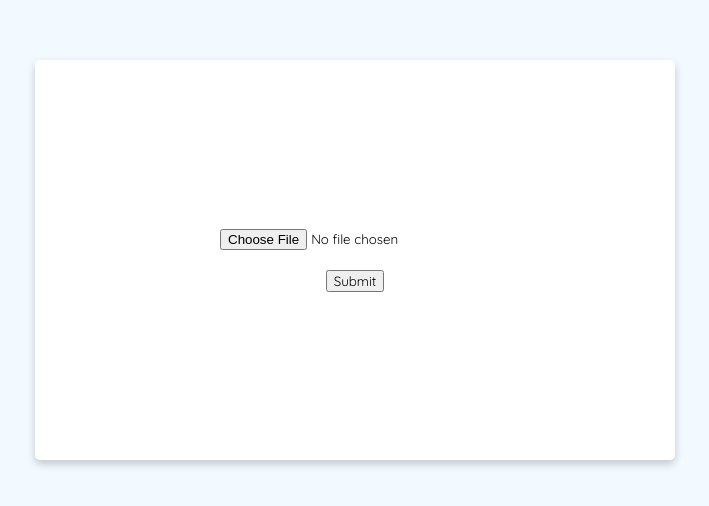
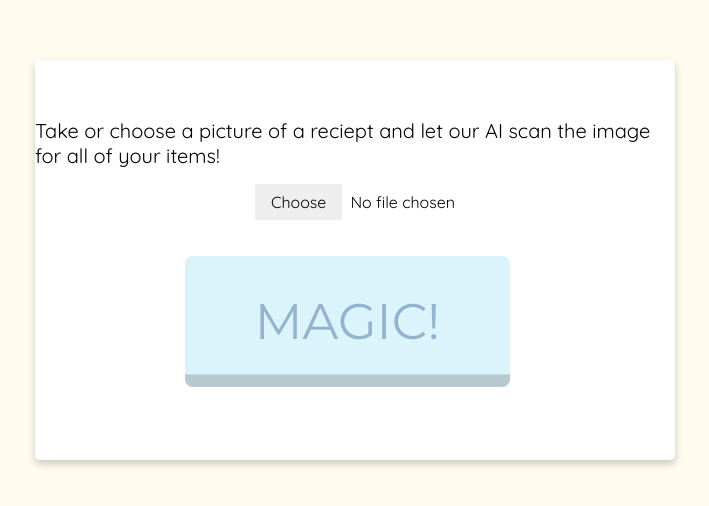
Before and after one commit to nathanlm511/Banana-Split, a React (Create React App) app in the folder frontend/reciept-splitter/: page /camera in a window 1280 px wide. Shown: the part 140-646 px from the top of the page, without its empty margins (285-994 px from the left). Built offline with nearby package versions, Linux system fonts and the light colour scheme.

Commit message:
updated camera page ui

```diff
--- a/frontend/reciept-splitter/src/Components/Camera.css
+++ b/frontend/reciept-splitter/src/Components/Camera.css
@@ -5,7 +5,7 @@
     flex-direction: column;
     align-items: center;
     justify-content: center;
-    background-color: #f2f9ff;
+    background-color: #fffbee;
 }
 
 .camera-form {
@@ -21,4 +21,76 @@
 
 .photo-submit {
     font-family: 'Quicksand', sans-serif;
+    border: none;
+    outline: none;
+    display:inline-block;
+    padding:0.7em 1.4em;
+    margin:0 0.3em 0.3em 0;
+    border-radius:0.15em;
+    box-sizing: border-box;
+    text-decoration:none;
+    font-family: 'Montserrat', sans-serif;
+    text-transform:uppercase;
+    font-weight:400;
+    color:#93B3CF;
+    background-color:#DBF3FA;
+    box-shadow:inset 0 -0.6em 0 -0.35em rgba(0,0,0,0.17);
+    text-align:center;
+    position:relative;
+    font-size: 50px;
 }
+
+.photo-submit:active {
+    top:0.1em;
+}
+
+.file-input {
+    display: flex;
+    text-align: left;
+    background: #fff;
+    padding: 16px;
+    width: 450px;
+    position: relative;
+    border-radius: 3px;
+    flex-direction: row;
+    justify-content: center;
+    align-items: center;
+}
+
+.file-input > [type='file'] {
+    position: absolute;
+    top: 0;
+    left: 0;
+    width: 100%;
+    height: 100%;
+    opacity: 0;
+    z-index: 10;
+    cursor: pointer;
+}
+
+.file-input > .button {
+    display: inline-block;
+    cursor: pointer;
+    background: #eee;
+    padding: 8px 16px;
+    border-radius: 2px;
+    margin-right: 8px;
+}
+
+.file-input:hover > .button {
+    background: #93B3CF;
+    color: white;
+}
+
+.file-input > .label {
+    color: black;
+    white-space: nowrap;
+}
+
+.file-input.-chosen > .label {
+    opacity: 1;
+}
+
+.instructions {
+    font-size: 20px;
+}
--- a/frontend/reciept-splitter/src/Components/Camera.js
+++ b/frontend/reciept-splitter/src/Components/Camera.js
@@ -9,6 +9,7 @@ class Camera extends Component {
     super();
     this.state = {}
     this.handleSubmit = this.handleSubmit.bind(this);
+    this.updateFileName = this.updateFileName.bind(this);
     this.fileInput = React.createRef();
   }
 
@@ -40,14 +41,28 @@ class Camera extends Component {
     e.preventDefault();
   }
 
+  updateFileName() {
+    if (this.fileInput.current) {
+      this.setState({filename: this.fileInput.current.files[0].name});
+    }
+  }
+
   render() {
     return (
       <div className="camera">
         <div className="card">
+          <div className="instructions">
+            Take or choose a picture of a reciept and let our AI scan the image for all of your items!
+          </div>
           <form onSubmit={this.handleSubmit} className="camera-form">
-          <input type="file" accept="image/*" capture="camera" ref={this.fileInput} className="photo-input"></input>
+          <div class='file-input'>
+            <input id="photo-id" type="file" accept="image/*" capture="camera" ref={this.fileInput} className="photo-input" onChange={this.updateFileName}></input>
+            <span className='button'>Choose</span>
+            <label className='label' for="photo-id">{this.state.filename ? this.state.filename : "No file chosen"}</label>
+          </div>
+
           <br></br>
-            <input type="submit" className="photo-submit"/>
+            <input type="submit" className="photo-submit" value="Magic!"/>
           </form>
         </div>
       </div>
--- a/frontend/reciept-splitter/src/Components/List.css
+++ b/frontend/reciept-splitter/src/Components/List.css
@@ -303,3 +303,13 @@ input[type=range].slider::-webkit-slider-thumb {
     position:relative;
     font-size: 30px;
 }
+
+
+.confirm-button:active {
+    top:0.1em;
+}
+
+.session-link {
+    position: relative;
+    top: 10px;
+}
--- a/frontend/reciept-splitter/src/Components/List.js
+++ b/frontend/reciept-splitter/src/Components/List.js
@@ -134,10 +134,10 @@ class List extends Component {
         <div className="high-z">
         </div>
         <div className="list-header-container">
-          <div className="session-link"></div>
           <div className="list-title">
             Nathan's Grocery List
           </div>
+          <div className="session-link">{"Session URL: http://localhost:5000/login/" + window.localStorage.getItem("session_id")}</div>
           <div className="legend-container">
             {this.state.users.map((user) => {
               return (
```
